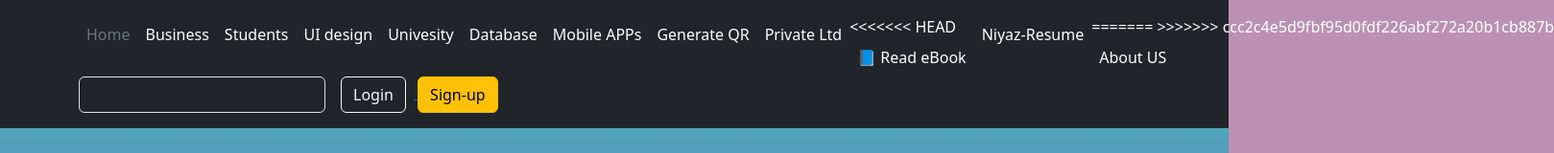
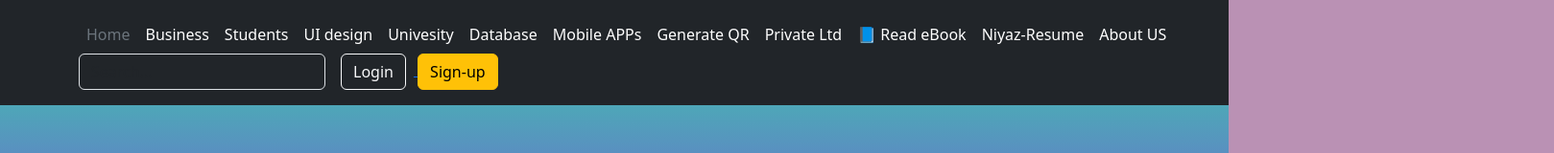
Before and after one commit to Niyaz101/Hairan, a plain HTML site: page index.html in a window 1280 px wide. Shown: the top 160 px of the page at 96% size, 1619 px wide, since content can reach past the window. Drawn offline with nearby package versions, Linux system fonts and the light colour scheme.

Commit message:
Resolved merge conflict properly in index.html

```diff
--- a/index.html
+++ b/index.html
@@ -77,7 +77,6 @@
                 >
               </li>
               <li>
-<<<<<<< HEAD
                 <a
                   href="./HTML/eBookIndex.html"
                   class="nav-link px-2 text-white"
@@ -91,8 +90,6 @@
                 >
               </li>
               <li>
-=======
->>>>>>> ccc2c4e5d9fbf95d0fdf226abf272a20b1cb887b
                 <a href="./HTML/About-us.html" class="nav-link px-2 text-white"
                   >About US</a
                 >
```
